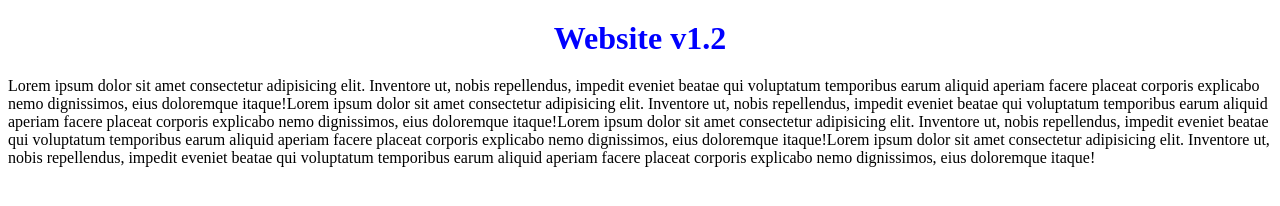
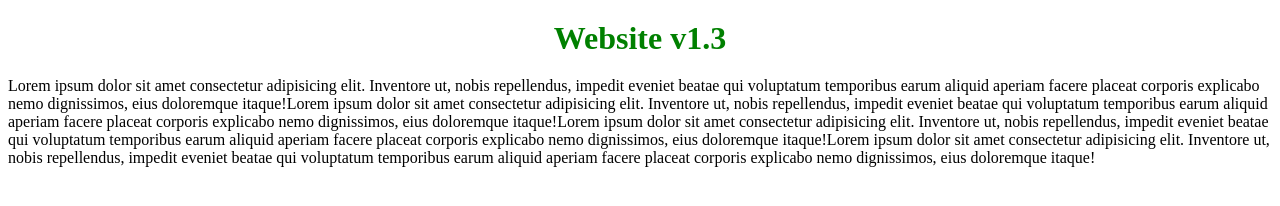
Before and after one commit to pythoncpp/website-app, a plain HTML site: page index.html in a window 1280 px wide. Drawn offline with Linux system fonts and the light colour scheme.

```diff
--- a/index.html
+++ b/index.html
@@ -9,14 +9,14 @@
     <title>Document</title>
     <style>
       h1 {
-        color: blue;
+        color: green;
         text-align: center;
         margin: 20px;
       }
     </style>
   </head>
   <body>
-    <h1>Website v1.2</h1>
+    <h1>Website v1.3</h1>
     <div>
       Lorem ipsum dolor sit amet consectetur adipisicing elit. Inventore ut,
       nobis repellendus, impedit eveniet beatae qui voluptatum temporibus earum
@@ -39,6 +39,8 @@
         let number = 200
         console.log('inside the test function')
       }
+
+      test()
     </script>
   </body>
 </html>
--- a/page.js
+++ b/page.js
@@ -3,3 +3,5 @@
   const name = 'test'
   console.log('inside myFunction')
 }
+
+myFunction()
```
